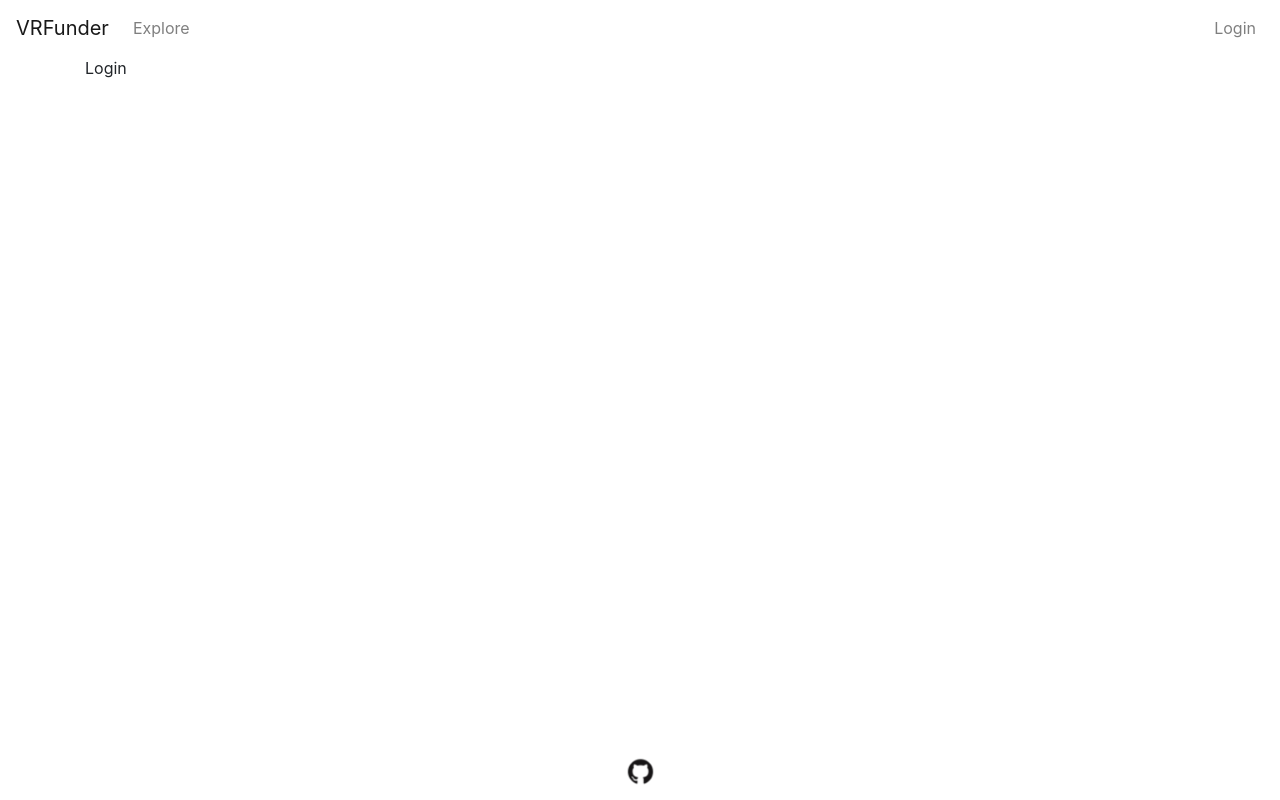
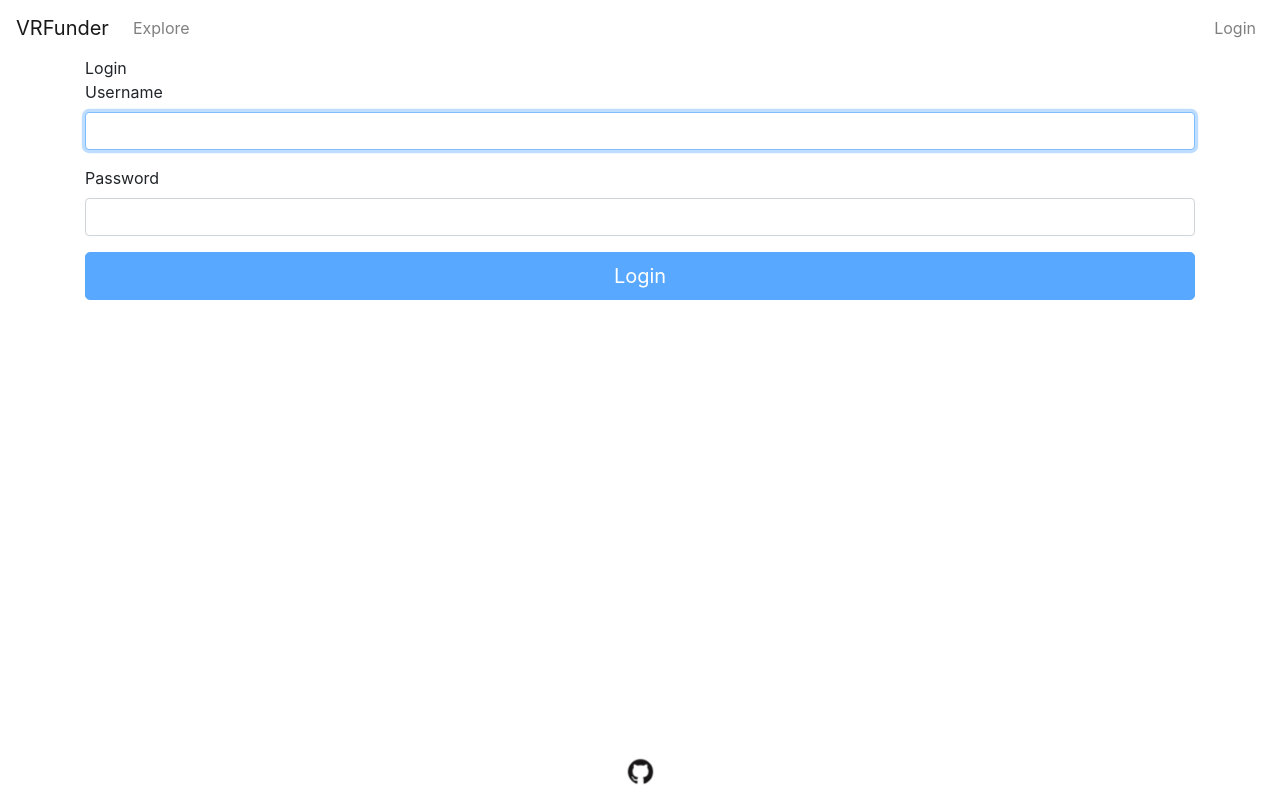
Before and after one commit to mcolsen/vrfunder-frontend, a React (Create React App) app: page /login in a window 1280 px wide. Built offline with nearby package versions, Linux system fonts and the light colour scheme.

Commit message:
Made Login form - Brian Choi

```diff
--- a/src/pages/Login.jsx
+++ b/src/pages/Login.jsx
@@ -1,7 +1,65 @@
 import Container from "react-bootstrap/Container";
+import Form from 'react-bootstrap/Form';
+import Button from 'react-bootstrap/Button';
+import { FormGroup } from "react-bootstrap";
+import React, {useState} from 'react';
 
 function Login() {
-	return <Container>Login</Container>;
+
+	const [username, setUsername] = useState('');
+	const [password, setPassword] = useState('');
+
+	function validateForm(){
+		return username.length > 0 && password.length > 0;
+	}
+
+	function handleSubmit(evt){
+		evt.preventDefault();
+	}
+
+
+	// //this should be for register form
+	// const postNewUser = (newUser) => {
+	// 	axios
+	// 	.post('https://reqres.in/api/users',newUser)
+	// 	.then((res)=>{
+	// 	  setUsers([res.data,...users]);
+	// 	  setFormValues(initialFormValues);
+	// 	})
+	// 	.catch((err)=>{
+	// 	  console.log(err);
+	// 	  debugger;
+	// 	})
+
+	//   }
+	  //
+	return <Container>
+		Login
+			<Form onSubmit={handleSubmit}>
+				<Form.Group size='lg' controlId='username'>
+					<Form.Label>Username</Form.Label>
+					<Form.Control
+						autoFocus
+						type='username'
+						value={username}
+						onChange={(e) => setUsername(e.target.value)}
+					/>
+				</Form.Group>
+
+				<Form.Group size='lg' controlId='password'>
+					<Form.Label>Password</Form.Label>
+					<Form.Control
+						type='password'
+						value={password}
+						onChange={(e) => setPassword(e.target.value)}
+					/>
+				</Form.Group>
+
+				<Button block size='lg' type='submit' disabled={!validateForm()}>
+					Login
+				</Button>
+			</Form>
+		</Container>;
 }
 
 export default Login;
```
Also changed, not shown: 1 other file (tests, documents, lock files or other folders).
